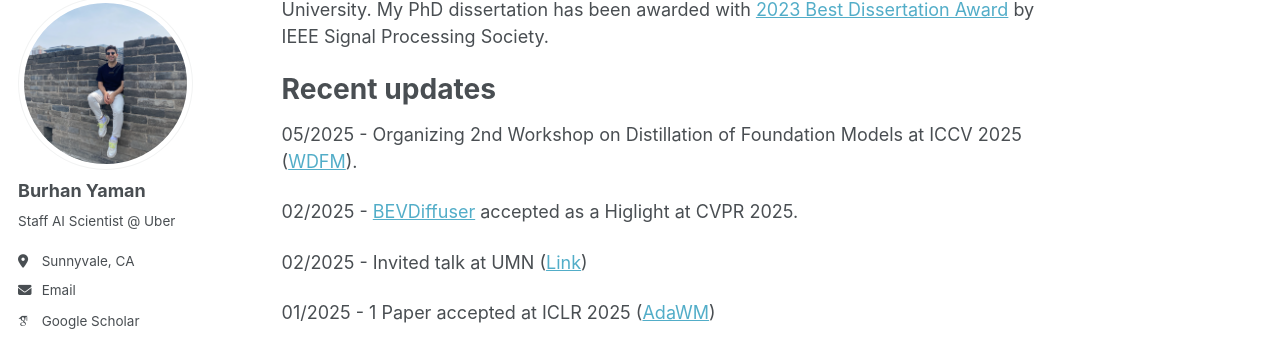
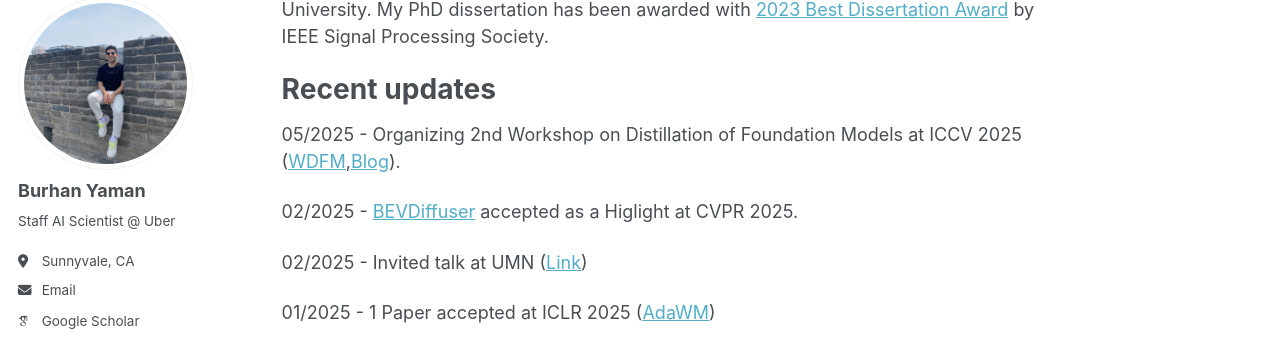
Before and after one commit to byaman14/byaman14.github.io, a Jekyll site: the page built from _pages/about.md, in a window 1280 px wide and 900 px high, scrolled down 310 px. Shown: the part 109-452 px from the top of the window. Built offline with Jekyll 4.4.1, drawn with Linux system fonts in a browser that asks for light colours; some web fonts are replaced.

Commit message:
Update about.md

```diff
--- a/_pages/about.md
+++ b/_pages/about.md
@@ -14,7 +14,7 @@ redirect_from:
 
 
 # Recent updates
-05/2025 -	Organizing 2nd Workshop on Distillation of Foundation Models at ICCV 2025 ([WDFM](https://wdfm-ad.github.io/iccv25)).
+05/2025 -	Organizing 2nd Workshop on Distillation of Foundation Models at ICCV 2025 ([WDFM](https://wdfm-ad.github.io/iccv25),[Blog](https://medium.com/@byaman019/a-peek-into-teslas-autonomous-future-core-tech-revealed-by-vp-ashok-elluswamy-at-iccv-2025-906df7ae95de)).
 
 02/2025 -	[BEVDiffuser](https://arxiv.org/pdf/2502.19694) accepted as a Higlight at CVPR 2025.
 
```
